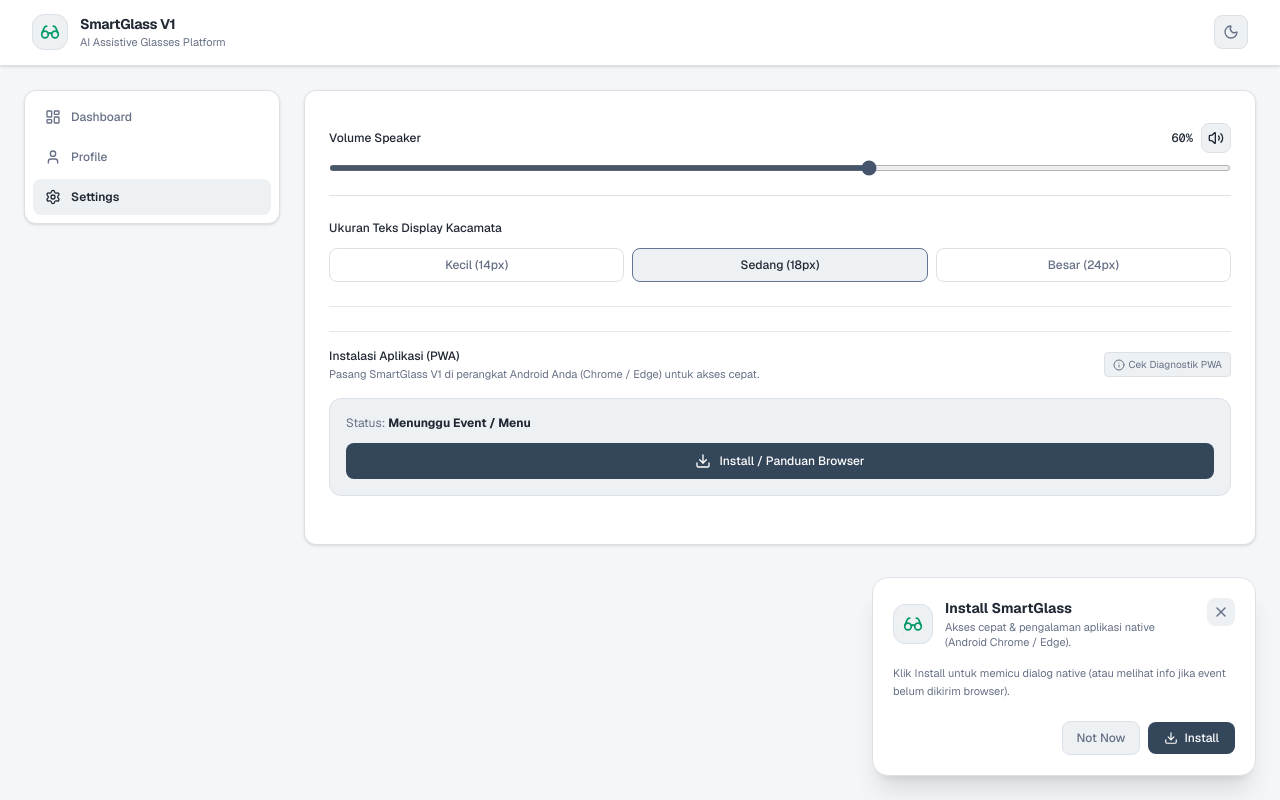
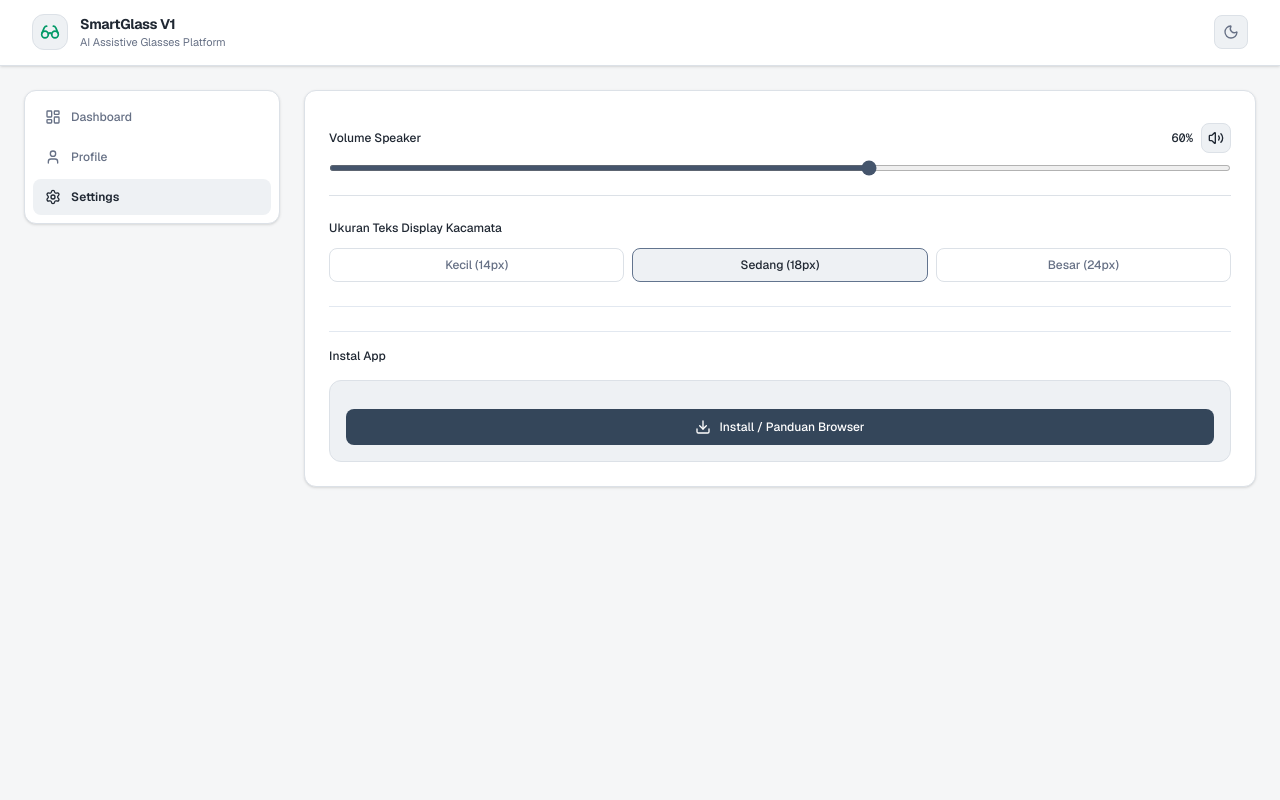
Before and after one commit to syahbana26/smartglass-simulation, a Next.js app: page /settings in a window 1280 px wide. Built offline with nearby package versions, Linux system fonts and the light colour scheme.

Commit message:
change 6  popup pwa

```diff
--- a/app/install-pwa-section.tsx
+++ b/app/install-pwa-section.tsx
@@ -186,34 +186,9 @@ export default function InstallPWASection({ theme }: { theme: 'light' | 'dark' }
       <div className="space-y-4 pt-4 border-t border-slate-200 dark:border-slate-800">
         <div className="flex items-center justify-between">
           <div>
-            <label className="text-xs font-medium block">Instalasi Aplikasi (PWA)</label>
-            <p className={`text-[11px] ${t.textSec} mt-0.5`}>
-              Pasang SmartGlass V1 di perangkat Android Anda (Chrome / Edge) untuk akses cepat.
-            </p>
+            <label className="text-xs font-medium block">Instal App</label>
           </div>
-          <button
-            onClick={() => setShowDiagnostics(!showDiagnostics)}
-            className={`px-2 py-1 rounded text-[10px] ${t.surfaceSec} border ${t.border} ${t.textSec} hover:${t.textPrimary} flex items-center gap-1`}
-          >
-            <Info className="w-3 h-3" />
-            {showDiagnostics ? 'Sembunyikan Diagnostik' : 'Cek Diagnostik PWA'}
-          </button>
         </div>
-
-        {showDiagnostics && (
-          <div className={`p-3 rounded-xl ${t.surfaceSec} border ${t.border} text-[11px] space-y-1 font-mono`}>
-            <div className="font-bold pb-1 border-b border-slate-300 dark:border-slate-700">Audit & Diagnostik PWA:</div>
-            <div>- Protocol OK (HTTPS / Localhost): <strong className={diag.protocolOk ? 'text-emerald-500' : 'text-rose-500'}>{String(diag.protocolOk)}</strong></div>
-            <div>- Service Worker Registered: <strong className={diag.swRegistered ? 'text-emerald-500' : 'text-amber-500'}>{String(diag.swRegistered)}</strong></div>
-            <div>- Service Worker Controller: <strong className={diag.swController ? 'text-emerald-500' : 'text-amber-500'}>{String(diag.swController)}</strong></div>
-            <div>- Manifest Fetch Status: <strong className={diag.manifestStatus.includes('OK') ? 'text-emerald-500' : 'text-rose-500'}>{diag.manifestStatus}</strong></div>
-            <div>- Standalone Mode Active: <strong className={diag.isStandalone ? 'text-emerald-500' : 'text-slate-400'}>{String(diag.isStandalone)}</strong></div>
-            <div>- Event Received (`beforeinstallprompt`): <strong className={eventReceived ? 'text-emerald-500' : 'text-amber-500'}>{String(eventReceived)}</strong></div>
-            <div>- Prompt Available (`deferredPrompt`): <strong className={deferredPrompt ? 'text-emerald-500' : 'text-amber-500'}>{String(Boolean(deferredPrompt))}</strong></div>
-            <div>- Prompt Already Used: <strong className={promptUsed ? 'text-blue-400' : 'text-slate-400'}>{String(promptUsed)}</strong></div>
-            <div>- User Choice Result: <strong className="text-emerald-400">{userChoiceResult}</strong></div>
-          </div>
-        )}
 
         <div className={`p-4 rounded-xl ${t.surfaceSec} border ${t.border} space-y-3 text-xs`}>
           {isInstalled ? (
@@ -224,20 +199,6 @@ export default function InstallPWASection({ theme }: { theme: 'light' | 'dark' }
           ) : (
             <div className="space-y-3">
               <div className="flex items-center justify-between">
-                <span className={t.textSec}>
-                  Status: <strong className={t.textPrimary}>{deferredPrompt ? 'Siap Diinstal (Prompt Native)' : 'Menunggu Event / Menu'}</strong>
-                </span>
-                {!isModalOpen && (
-                  <button
-                    onClick={() => {
-                      setShowManualGuidance(false);
-                      setIsModalOpen(true);
-                    }}
-                    className={`px-3 py-1.5 rounded-lg ${t.surface} border ${t.border} ${t.textPrimary} hover:opacity-80 transition-opacity font-medium flex items-center gap-1.5`}
-                  >
-                    Buka Popup Instalasi
-                  </button>
-                )}
               </div>
 
               <button
@@ -249,80 +210,8 @@ export default function InstallPWASection({ theme }: { theme: 'light' | 'dark' }
               </button>
             </div>
           )}
-
-          {installStatus && (
-            <p className="text-[11px] text-emerald-600 dark:text-emerald-400 font-medium">{installStatus}</p>
-          )}
         </div>
       </div>
-
-      {/* SLIDE-IN SIDE POPUP */}
-      {isModalOpen && !isInstalled && (
-        <div className="fixed bottom-4 right-4 sm:bottom-6 sm:right-6 z-50 max-w-sm w-full animate-in slide-in-from-right duration-300">
-          <div className={`${t.surface} border ${t.border} rounded-2xl shadow-xl p-4 sm:p-5 space-y-4 text-xs`}>
-            <div className="flex items-start justify-between gap-3">
-              <div className="flex items-center gap-3">
-                <div className={`w-10 h-10 rounded-xl ${t.surfaceSec} border ${t.border} flex items-center justify-center shrink-0`}>
-                  <Glasses className="w-5 h-5 text-emerald-600 dark:text-emerald-400" />
-                </div>
-                <div>
-                  <h3 className="font-bold text-sm">Install SmartGlass</h3>
-                  <p className={`text-[11px] ${t.textSec} mt-0.5`}>
-                    Akses cepat & pengalaman aplikasi native (Android Chrome / Edge).
-                  </p>
-                </div>
-              </div>
-              <button
-                onClick={handleDismissModal}
-                className={`w-7 h-7 rounded-lg ${t.surfaceSec} ${t.textSec} hover:${t.textPrimary} flex items-center justify-center transition-colors shrink-0`}
-                title="Tutup"
-              >
-                <X className="w-4 h-4" />
-              </button>
-            </div>
-
-            {showManualGuidance ? (
-              <div className={`p-3 rounded-xl ${t.surfaceSec} border ${t.border} space-y-2 text-[11px]`}>
-                <div className="flex items-center justify-between font-semibold">
-                  <span className="flex items-center gap-1 text-emerald-600 dark:text-emerald-400">
-                    <HelpCircle className="w-3.5 h-3.5" />
-                    Informasi Batasan Browser
-                  </span>
-                  <button onClick={() => setShowManualGuidance(false)} className="text-blue-500 hover:underline">Kembali</button>
-                </div>
-                <p className={`${t.textSec} leading-relaxed`}>
-                  Browser belum mengirim event <code className="bg-slate-200 dark:bg-slate-800 px-1 py-0.5 rounded">beforeinstallprompt</code> secara otomatis. Secara teknis, aplikasi web <strong>tidak dapat memaksa</strong> dialog instalasi native terbuka tanpa event ini.
-                </p>
-                <p className={`${t.textSec} leading-relaxed`}>
-                  Anda tetap dapat menginstal aplikasi melalui menu resmi browser (ikon titik tiga <strong className="text-emerald-500">⋮</strong> di pojok kanan atas Chrome/Edge → <strong className="text-emerald-500">&quot;Instal aplikasi&quot;</strong>).
-                </p>
-              </div>
-            ) : (
-              <p className={`text-[11px] ${t.textSec} leading-relaxed`}>
-                {deferredPrompt
-                  ? 'Browser siap! Klik Install di bawah untuk membuka dialog instalasi native.'
-                  : 'Klik Install untuk memicu dialog native (atau melihat info jika event belum dikirim browser).'}
-              </p>
-            )}
-
-            <div className="flex items-center justify-end gap-2 pt-1">
-              <button
-                onClick={handleDismissModal}
-                className={`px-3.5 py-2 rounded-lg ${t.surfaceSec} border ${t.border} ${t.textSec} hover:${t.textPrimary} font-medium transition-colors`}
-              >
-                Not Now
-              </button>
-              <button
-                onClick={handleInstallClick}
-                className={`px-4 py-2 rounded-lg font-medium transition-colors flex items-center gap-1.5 ${t.primaryBtn}`}
-              >
-                <Download className="w-3.5 h-3.5" />
-                {deferredPrompt ? 'Install (Native)' : 'Install'}
-              </button>
-            </div>
-          </div>
-        </div>
-      )}
     </>
   );
 }
```
